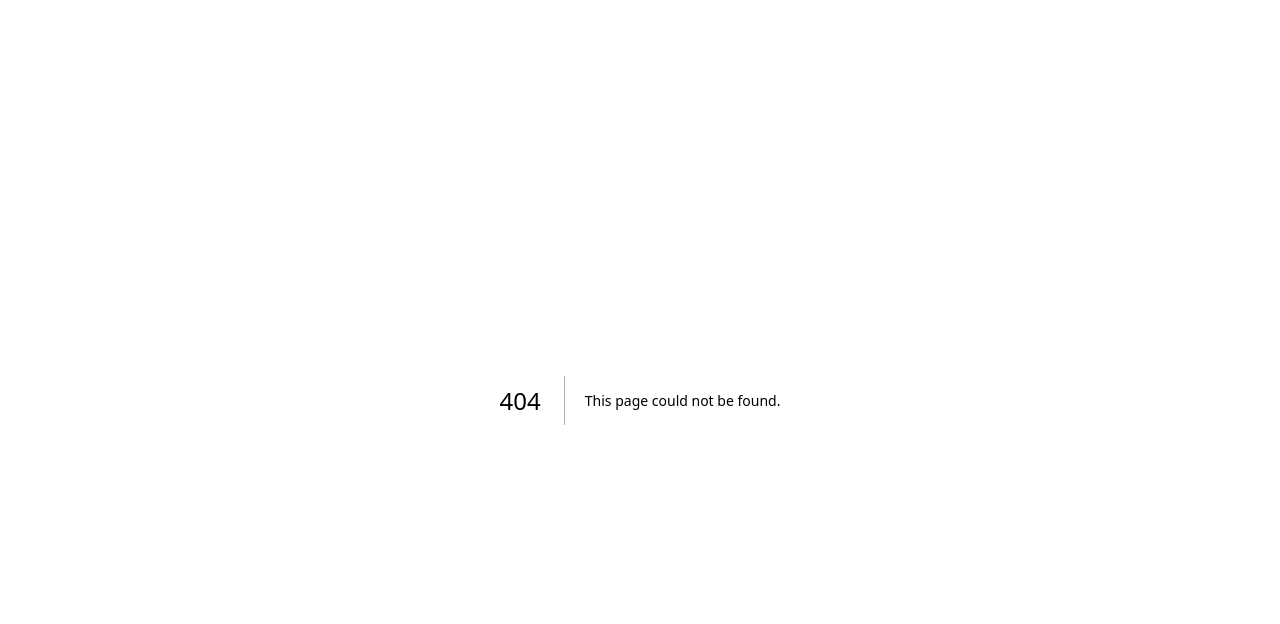
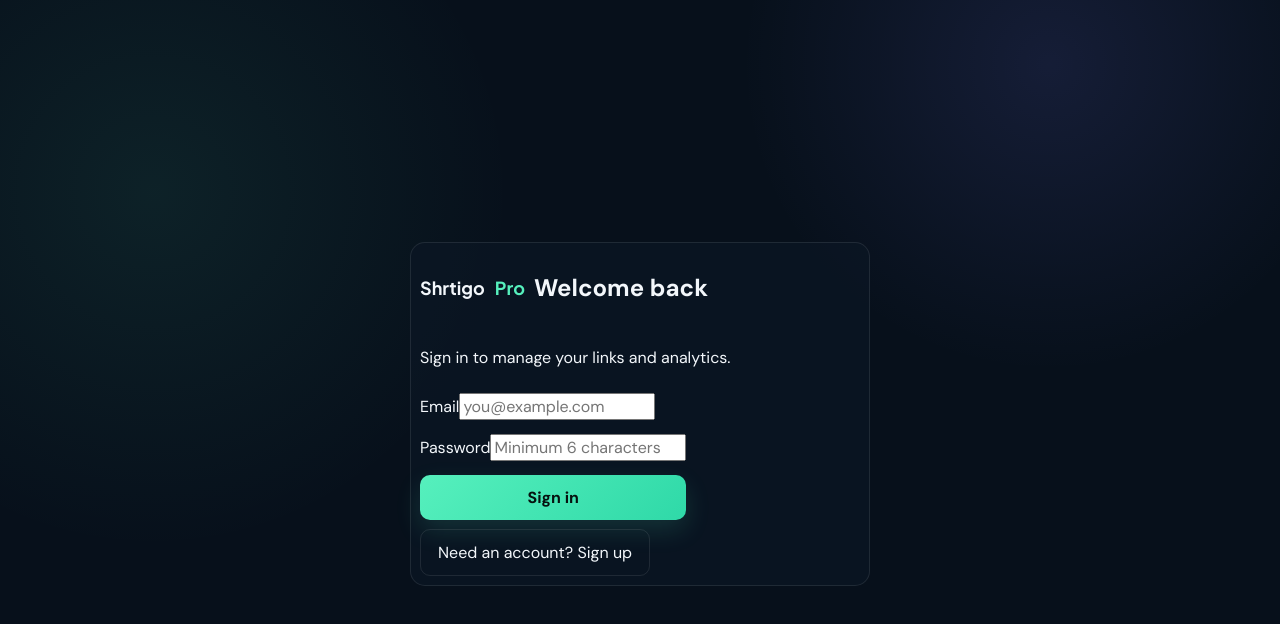
Before and after one commit to meherul382/Shrtigo-Pro, a Next.js app: page /login in a window 1280 px wide. Before the commit this address had no page. Shown: the top 624 px of the page. Built offline with nearby package versions, Linux system fonts and the light colour scheme.

Commit message:
Add Supabase email login and signup page

```diff
--- /dev/null
+++ b/src/app/login/page.tsx
@@ -0,0 +1,62 @@
+"use client"
+
+import { FormEvent, useState } from "react"
+import { useRouter } from "next/navigation"
+import { getSupabaseBrowser } from "@/lib/supabase-browser"
+
+export default function LoginPage() {
+  const router = useRouter()
+  const [mode, setMode] = useState<"login" | "signup">("login")
+  const [email, setEmail] = useState("")
+  const [password, setPassword] = useState("")
+  const [message, setMessage] = useState("")
+  const [error, setError] = useState("")
+  const [loading, setLoading] = useState(false)
+
+  async function submit(event: FormEvent<HTMLFormElement>) {
+    event.preventDefault()
+    setError("")
+    setMessage("")
+    setLoading(true)
+
+    try {
+      const supabase = getSupabaseBrowser()
+      const result = mode === "login"
+        ? await supabase.auth.signInWithPassword({ email, password })
+        : await supabase.auth.signUp({ email, password })
+
+      if (result.error) throw result.error
+
+      if (mode === "signup") {
+        setMessage("Account created. Check your email if confirmation is enabled, then sign in.")
+      } else {
+        router.push("/dashboard")
+        router.refresh()
+      }
+    } catch (value) {
+      setError(value instanceof Error ? value.message : "Authentication failed.")
+    } finally {
+      setLoading(false)
+    }
+  }
+
+  return (
+    <main className="page-shell" style={{ minHeight: "100vh", display: "grid", placeItems: "center", padding: 24 }}>
+      <section className="shortener-card" style={{ width: "100%", maxWidth: 460 }}>
+        <a className="brand" href="/">Shrtigo <b>Pro</b></a>
+        <h1>{mode === "login" ? "Welcome back" : "Create your account"}</h1>
+        <p>{mode === "login" ? "Sign in to manage your links and analytics." : "Start with one free link for two hours."}</p>
+        <form onSubmit={submit} style={{ display: "grid", gap: 14 }}>
+          <label>Email<input required type="email" value={email} onChange={event => setEmail(event.target.value)} placeholder="you@example.com" /></label>
+          <label>Password<input required minLength={6} type="password" value={password} onChange={event => setPassword(event.target.value)} placeholder="Minimum 6 characters" /></label>
+          <button className="primary-btn" disabled={loading}>{loading ? "Please wait..." : mode === "login" ? "Sign in" : "Create account"}</button>
+        </form>
+        {message && <p role="status">{message}</p>}
+        {error && <p role="alert" className="form-error">{error}</p>}
+        <button className="ghost-btn" onClick={() => { setMode(mode === "login" ? "signup" : "login"); setError(""); setMessage("") }}>
+          {mode === "login" ? "Need an account? Sign up" : "Already have an account? Sign in"}
+        </button>
+      </section>
+    </main>
+  )
+}
```
